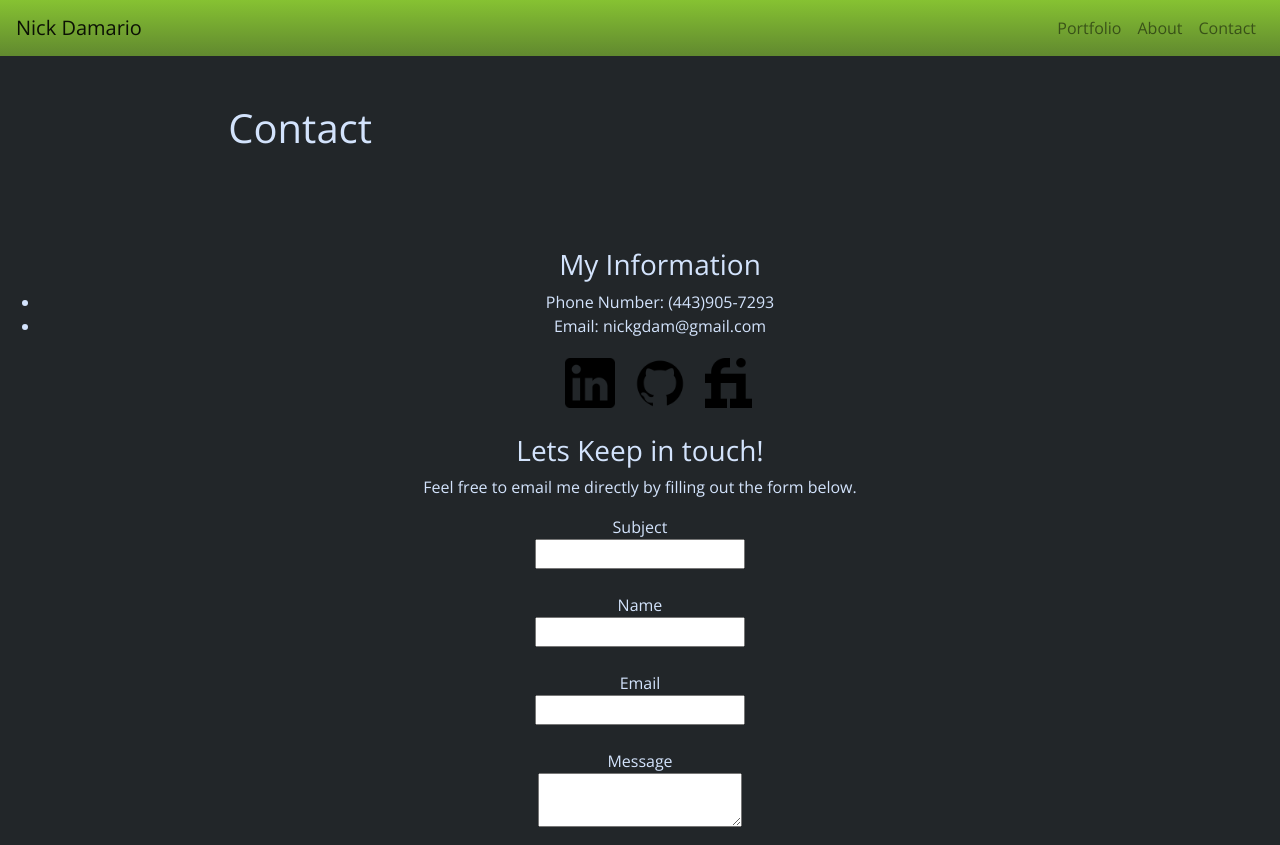
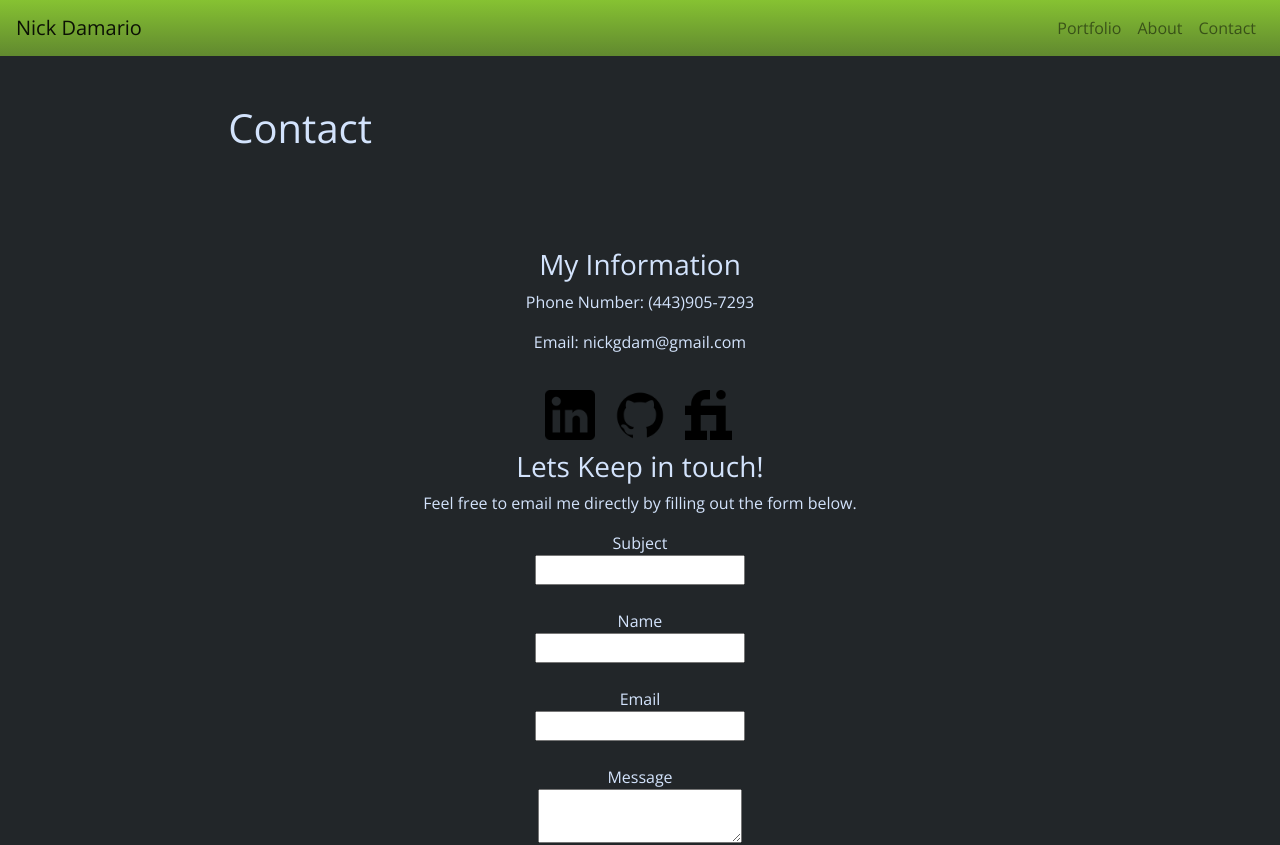
Before and after one commit to nickgdam/React-Portfolio, a React (Create React App) app: page /contact in a window 1280 px wide. Shown: the top 845 px of the page. Built offline with nearby package versions, Linux system fonts and the light colour scheme.

Commit message:
fixing contact page layout

```diff
--- a/src/pages/ContactPage.js
+++ b/src/pages/ContactPage.js
@@ -28,21 +28,20 @@ function ContactPage(props) {
         <div className="bear">
             <div className="bear">
                 <Hero title={props.title} subtitle={props.subtitle}/>
-                <div className='info'>
-                <ul>
+
+                <div className='yeet'>
+
+                <Content>
+
+                <div>
                     <h3>My Information</h3>
-                    <li>Phone Number: (443)905-7293 </li>
-                    <li>Email: nickgdam@gmail.com</li>
+                    <p>Phone Number: (443)905-7293 </p>
+                    <p>Email: nickgdam@gmail.com</p>
                     <div className='spacer'></div>
                   <a href="https://www.linkedin.com/in/nick-damario-9805341b3/" target='_blank'><img className="links" src={linkedIn}/></a>
                    <a href="https://github.com/nickgdam" target='_blank'><img className='links' src={gitHub}/></a>
                 <a target="_blank" href='https://www.fiverr.com/nickdamario?public_mode=true'><img className='links' src={Fiverr}/></a>
-
-                </ul>
                 </div>
-                <div className='yeet'>
-
-                <Content>
                    <h3>Lets Keep in touch!</h3>
                     <p>Feel free to email me directly by filling out the form below. </p><div> </div>
                 <Form  onSubmit={sendEmail}>
```
Also changed, not shown: public/site.webmanifest (added), 1 other file (tests, documents, lock files or other folders).
